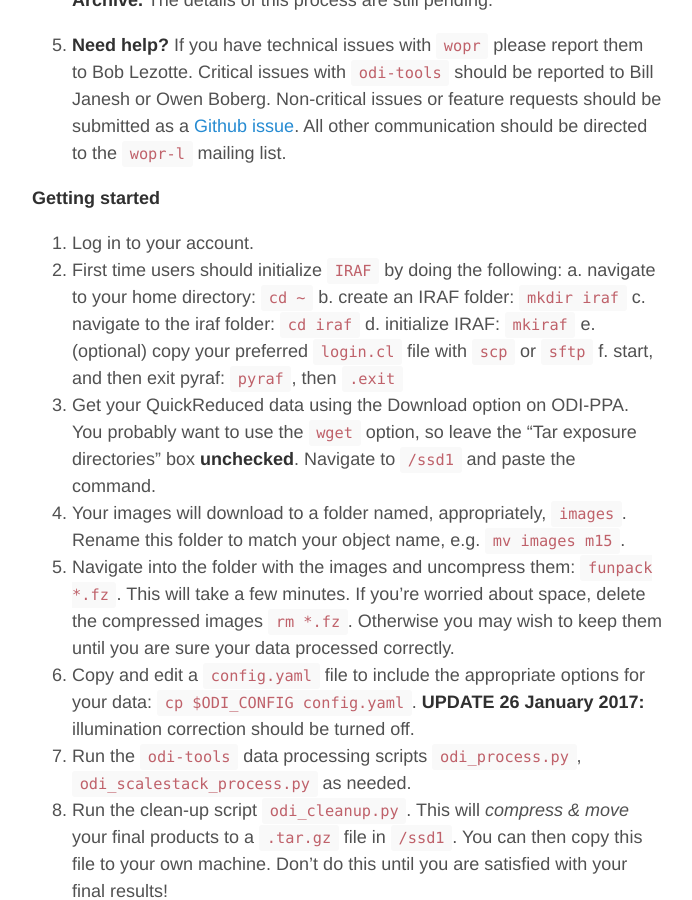
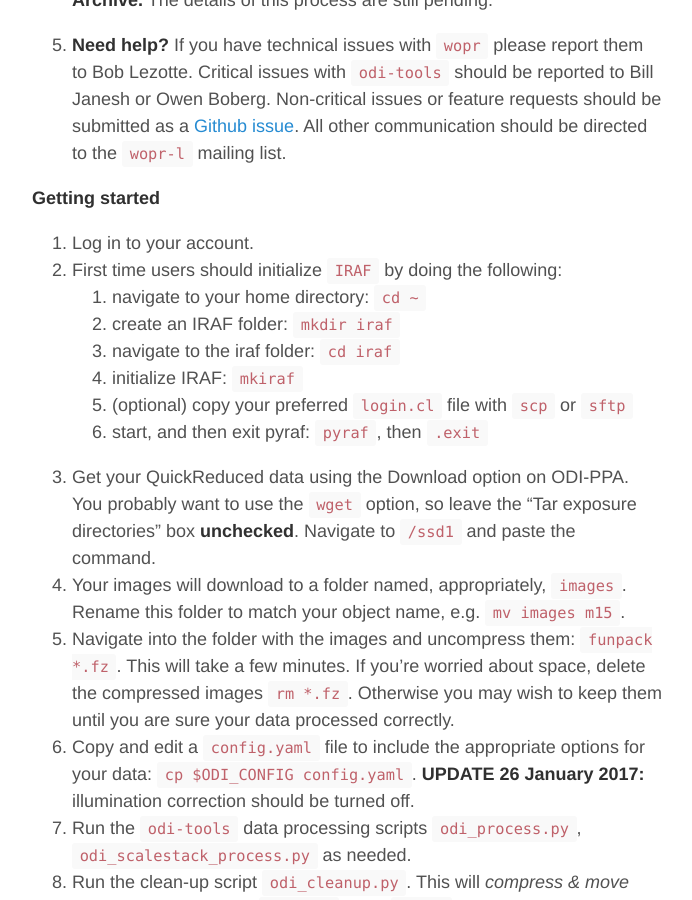
Before and after one commit to bjanesh/bjanesh.github.io, a Jekyll site: the page built from wopr.md, in a window 1280 px wide and 900 px high, scrolled down 1112 px. Shown: the whole window, without its empty margins (293-985 px from the left). Built offline with Jekyll 4.4.1, drawn with Linux system fonts in a browser that asks for light colours; nearby versions of some CDN libraries; part of the change alters nothing that is shown.

```diff
--- a/wopr.md
+++ b/wopr.md
@@ -33,12 +33,12 @@ title:
 
 0. Log in to your account.
 1. First time users should initialize `IRAF` by doing the following:
-    a. navigate to your home directory: `cd ~`
-    b. create an IRAF folder: `mkdir iraf`
-    c. navigate to the iraf folder: `cd iraf`
-    d. initialize IRAF: `mkiraf`
-    e. (optional) copy your preferred `login.cl` file with `scp` or `sftp`
-    f. start, and then exit pyraf: `pyraf`, then `.exit`
+    1. navigate to your home directory: `cd ~`
+    2. create an IRAF folder: `mkdir iraf`
+    3. navigate to the iraf folder: `cd iraf`
+    4. initialize IRAF: `mkiraf`
+    5. (optional) copy your preferred `login.cl` file with `scp` or `sftp`
+    6. start, and then exit pyraf: `pyraf`, then `.exit`
 2. Get your QuickReduced data using the Download option on ODI-PPA. You probably want to use the `wget` option, so leave the "Tar exposure directories" box **unchecked**. Navigate to `/ssd1` and paste the command.
 3. Your images will download to a folder named, appropriately, `images`. Rename this folder to match your object name, e.g. `mv images m15`.
 4. Navigate into the folder with the images and uncompress them: `funpack *.fz`. This will take a few minutes. If you're worried about space, delete the compressed images `rm *.fz`. Otherwise you may wish to keep them until you are sure your data processed correctly.
```
